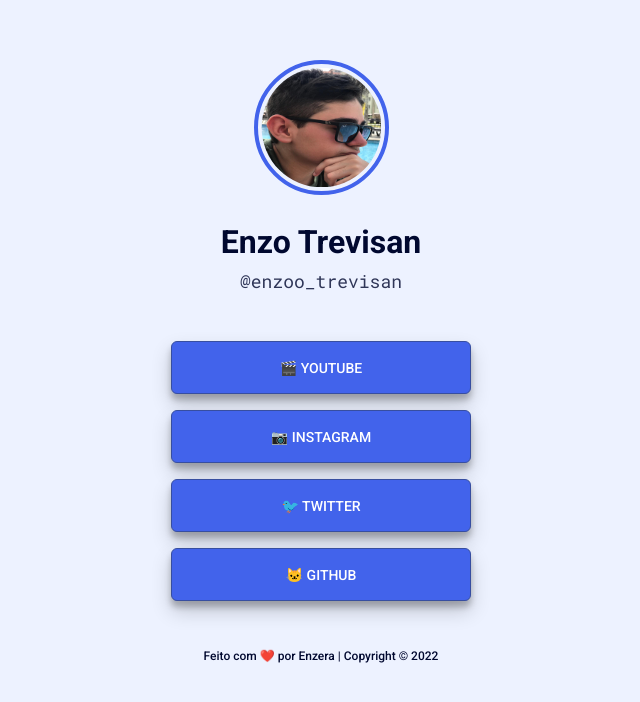
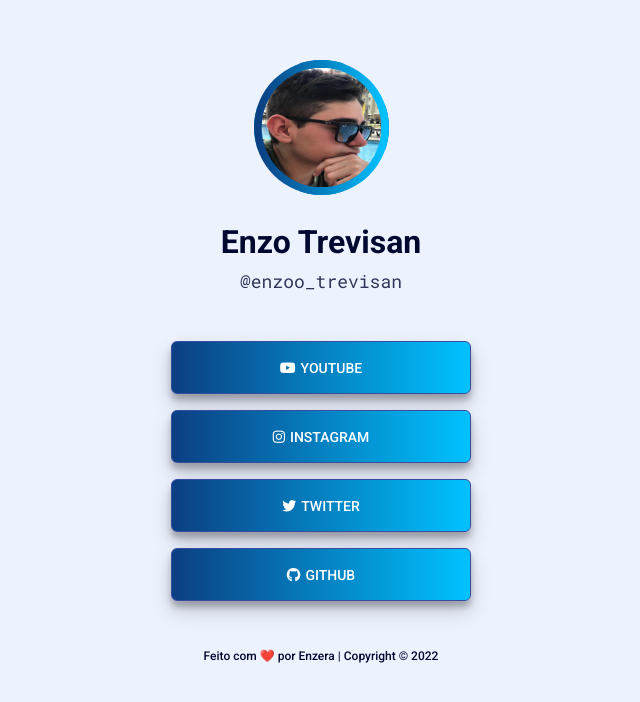
Before and after one commit to EnzoTrevisann/Maratona-Explorer-2, a plain HTML site: page index.html in a window 1280 px wide. Shown: the whole page, without its empty margins (319-959 px from the left). Drawn offline with Linux system fonts and the light colour scheme.

Commit message:
Alteração na estilização do projeto

```diff
--- a/css/style.css
+++ b/css/style.css
@@ -10,12 +10,14 @@ html{
   --primary-color: #4263eb;
   --primary-color-dark: #364fc7;
   --border-color: #374ea0;
+  --gradient: 90deg, rgba(1,6,34,1) 0%, rgba(11,63,130,1) 0%, rgba(0,194,255,1) 100%;
 }
 
 body.dark-blue{
   --bg-color: #00082F;
   --text-color: #ffffff;
   --border-color: #000000;
+  --gradient: 90deg, rgba(19,8,54,1) 0%, rgba(10,22,71,1) 71%, rgba(19,8,54,1) 100%;
 }
 
 body.pink{
@@ -24,6 +26,7 @@ body.pink{
   --primary-color: #d6336c;
   --primary-color-dark: #a61e4d;
   --border-color: #5f0927;
+  --gradient: 90deg, rgba(63,94,251,1) 0%, rgba(252,70,107,1) 100%;
 }
 
 body.dark-pink{
@@ -32,6 +35,7 @@ body.dark-pink{
   --primary-color: #D6336C;
   --primary-color-dark: #A61E4D;
   --border-color: #ffffff;
+  --gradient: 120deg, rgba(237,47,130,1) 0%, rgba(148,187,233,1) 100%;
 }
 
 body{
@@ -61,7 +65,10 @@ img.avatar{
   width: 135px;
   height: 135px;
   padding: 3.7px;
-  border: var(--primary-color) solid 4px;
+  border: solid 4px;
+  border-image: linear-gradient(var(--gradient));
+  border-image-slice: 1;
+  background-image: linear-gradient(var(--gradient));
 }
 
 h1 {
@@ -85,6 +92,7 @@ ul {
 ul li a {
   height: 53px;
   display: flex;
+  gap: 5px ;
   align-items: center;
   justify-content: center;
   background-color: var(--primary-color);
@@ -95,11 +103,7 @@ ul li a {
   border: var(--border-color) 1.3px solid;
   margin-bottom: 16px;
   border-radius: 6px;
-}
-
-ul li a:hover{
-  background-color: var(--primary-color-dark);
-  transition: background 400ms;
+  background: linear-gradient(var(--gradient))
 }
 
 footer{
--- a/index.html
+++ b/index.html
@@ -3,6 +3,7 @@
   <head>
     <link rel="preconnect" href="https://fonts.googleapis.com">
     <link rel="preconnect" href="https://fonts.gstatic.com" crossorigin>
+    <script src="https://kit.fontawesome.com/3acf7b3c30.js" crossorigin="anonymous"></script>
     <meta charset="UTF-8" />
     <meta http-equiv="X-UA-Compatible" content="IE=edge" />
     <meta name="viewport" content="width=device-width, initial-scale=1.0" />
@@ -18,19 +19,19 @@
 
       <ul>
         <li>
-          <a href="#" target="_blank">🎬 Youtube</a>
+          <a href="#" target="_blank"><i class="fa-brands fa-youtube"></i> Youtube</a>
         </li>
 
         <li>
-          <a href="#" target="_blank">📷 Instagram</a>
+          <a href="#" target="_blank"><i class="fa-brands fa-instagram"></i>Instagram</a>
         </li>
 
         <li>
-          <a href="#" target="_blank">🐦 Twitter</a>
+          <a href="#" target="_blank"><i class="fa-brands fa-twitter"></i>Twitter</a>
         </li>
 
         <li>
-          <a href="#" target="_blank">🐱 Github</a>
+          <a href="#" target="_blank"><i class="fa-brands fa-github"></i>Github</a>
         </li>
       </ul>
 
```
